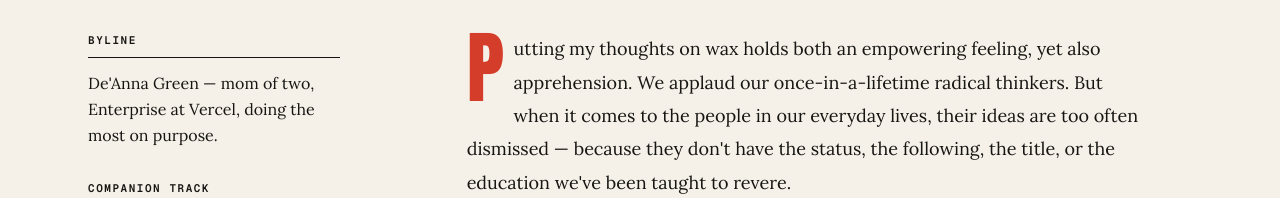
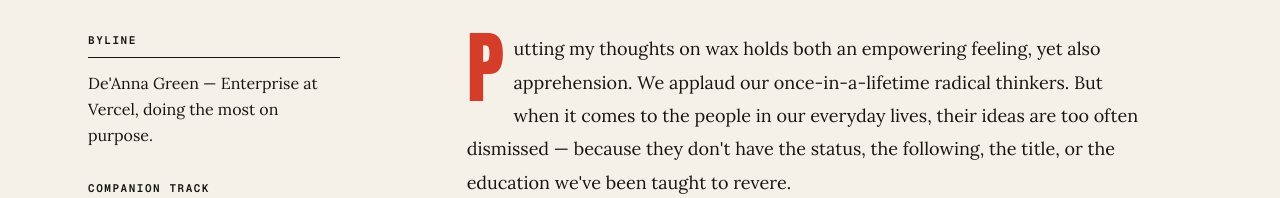
Before and after one commit to deantaelor/deanna-blog, a Next.js app: page /blog/embrace-difference in a window 1280 px wide. Shown: the part 549-747 px from the top of the page. Built offline with nearby package versions, Linux system fonts and the light colour scheme.

Commit message:
Keep personal framing neutral outside essay bodies

```diff
--- a/content/posts/maybe-i-don-t-get-it.md
+++ b/content/posts/maybe-i-don-t-get-it.md
@@ -2,7 +2,7 @@
 title: "Maybe I Don't Get It"
 date: "2025-10-18"
 category: "Truth"
-excerpt: "Be ambitious, but don't outshine anyone. On the restructured oppression of Black excellence — and why I'd rather build a home than take a seat."
+excerpt: "Be ambitious, but don't outshine anyone. On excellence that gets managed instead of rewarded — and why I'd rather build a home than take a seat."
 video: "https://www.youtube.com/watch?v=-HM2S6TVYII"
 ---
 
--- a/src/app/about/page.tsx
+++ b/src/app/about/page.tsx
@@ -29,8 +29,7 @@ export default function AboutPage() {
         <div className="md:col-span-7">
           <div className="prose-editorial">
             <p>
-              My name is De&apos;. I&apos;m 25 and a proud mom to two
-              incredible kids. By day, I work in the Enterprise segment at
+              My name is De&apos;. By day, I work in the Enterprise segment at
               Vercel, helping drive growth for one of the world&apos;s leading
               web infrastructure companies.
             </p>
--- a/src/app/blog/[slug]/page.tsx
+++ b/src/app/blog/[slug]/page.tsx
@@ -53,8 +53,8 @@ export default async function ArticlePage({
             <div>
               <p className="kicker border-b border-ink pb-2 mb-3">Byline</p>
               <p className="leading-relaxed">
-                De&apos;Anna Green — mom of two, Enterprise at Vercel, doing
-                the most on purpose.
+                De&apos;Anna Green — Enterprise at Vercel, doing the most on
+                purpose.
               </p>
             </div>
             {post.video && (
```
Also changed, not shown: 1 other file (tests, documents, lock files or other folders).
